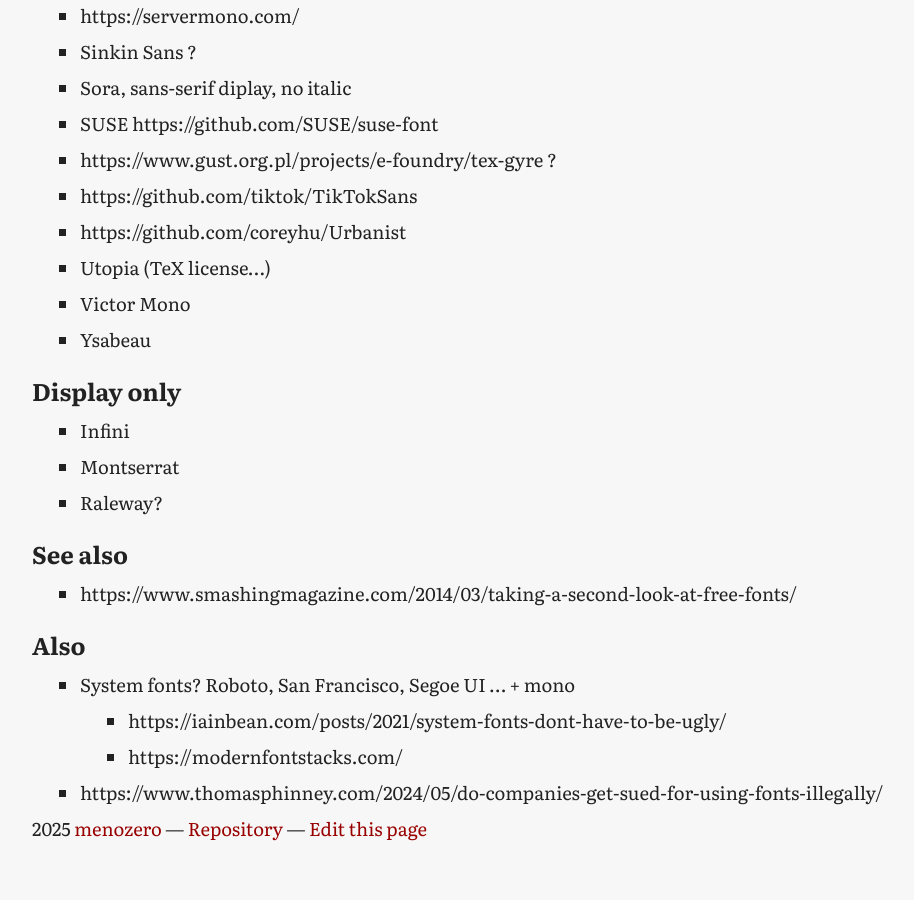
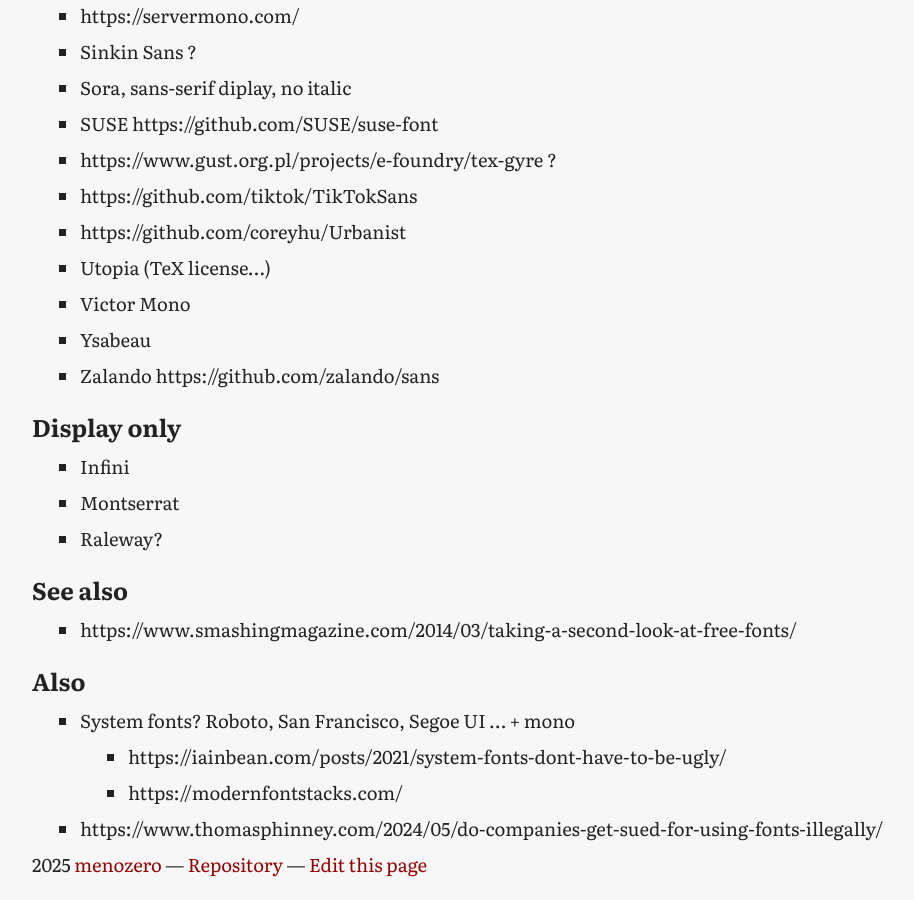
Before and after one commit to menozero/usable-fonts, a Jekyll site: the page built from OTHERS.md, in a window 1280 px wide and 900 px high, scrolled down 2947 px. Shown: the whole window, without its empty margins (16-930 px from the left). Built offline with Jekyll 4.4.1, drawn with Linux system fonts in a browser that asks for light colours; our own code applies the rules of GitHub Pages for plain Markdown files; before the commit the page ends 3811 px from its top, so only the background shows below that.

Commit message:
Update OTHERS.md

```diff
--- a/OTHERS.md
+++ b/OTHERS.md
@@ -109,6 +109,7 @@ Tahoma
 - Utopia (TeX license...)
 - Victor Mono
 - Ysabeau
+- Zalando https://github.com/zalando/sans
 
 
 ## Display only
```
